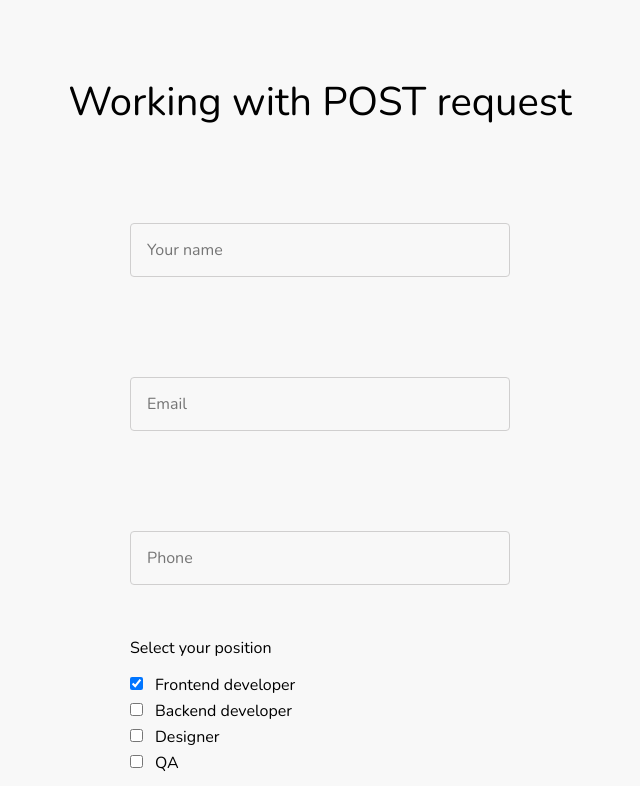
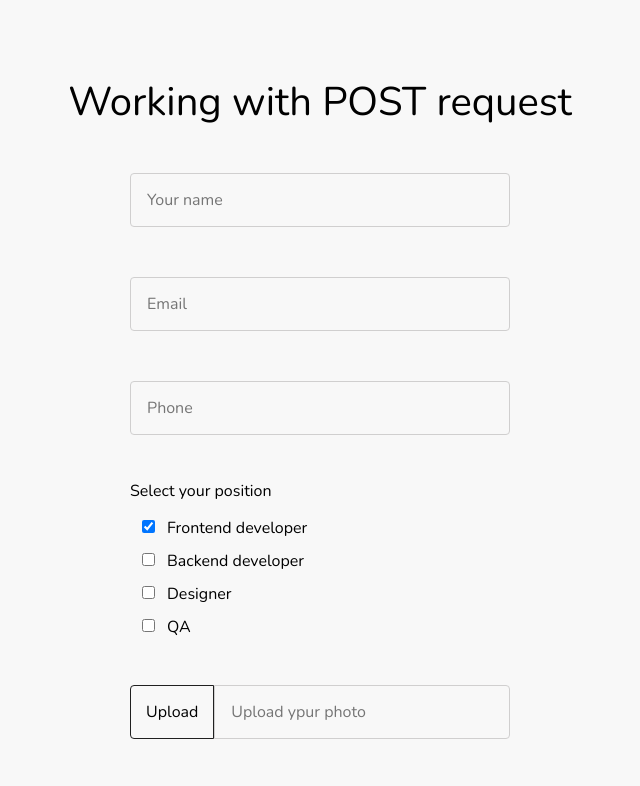
Before and after one commit to Yyyurii/test-task-abz.agency, a React (Create React App) app: page / in a window 1280 px wide. Shown: the part 1620-2406 px from the top of the page, without its empty margins (320-960 px from the left). Built offline with nearby package versions, Linux system fonts and the light colour scheme.

Commit message:
Рефакторинг кода

```diff
--- a/src/components/postMethod/postMethod.scss
+++ b/src/components/postMethod/postMethod.scss
@@ -20,7 +20,7 @@
 }
 
 .form {
-    margin: 50px auto;
+    margin: 0px auto;
     display: flex;
     flex-direction: column;
     max-width: 380px;
@@ -30,7 +30,7 @@
         width: 100%;
         height: 54px;
         padding: 0 16px;
-        margin: 50px auto;
+        margin: 50px 0 0;
         border: 1px solid #d0cfcf;
         box-sizing: border-box;
         border-radius: 4px;
@@ -40,18 +40,23 @@
 
     &__checkbox-container {
         text-align: left;
+        margin: 43px 0 0 ;
 
         p {
             margin: 0 0 11px;
         }
 
         input {
-            margin: 0 12px 7px 0;
+            margin: 0 12px 0;
+        }
+
+        div {
+            margin: 0 0 7px;
         }
     }
 
     &__upload {
-        margin: 50px 0;
+        margin: 38px 0 49px;
         display: flex;
 
         button,
```
